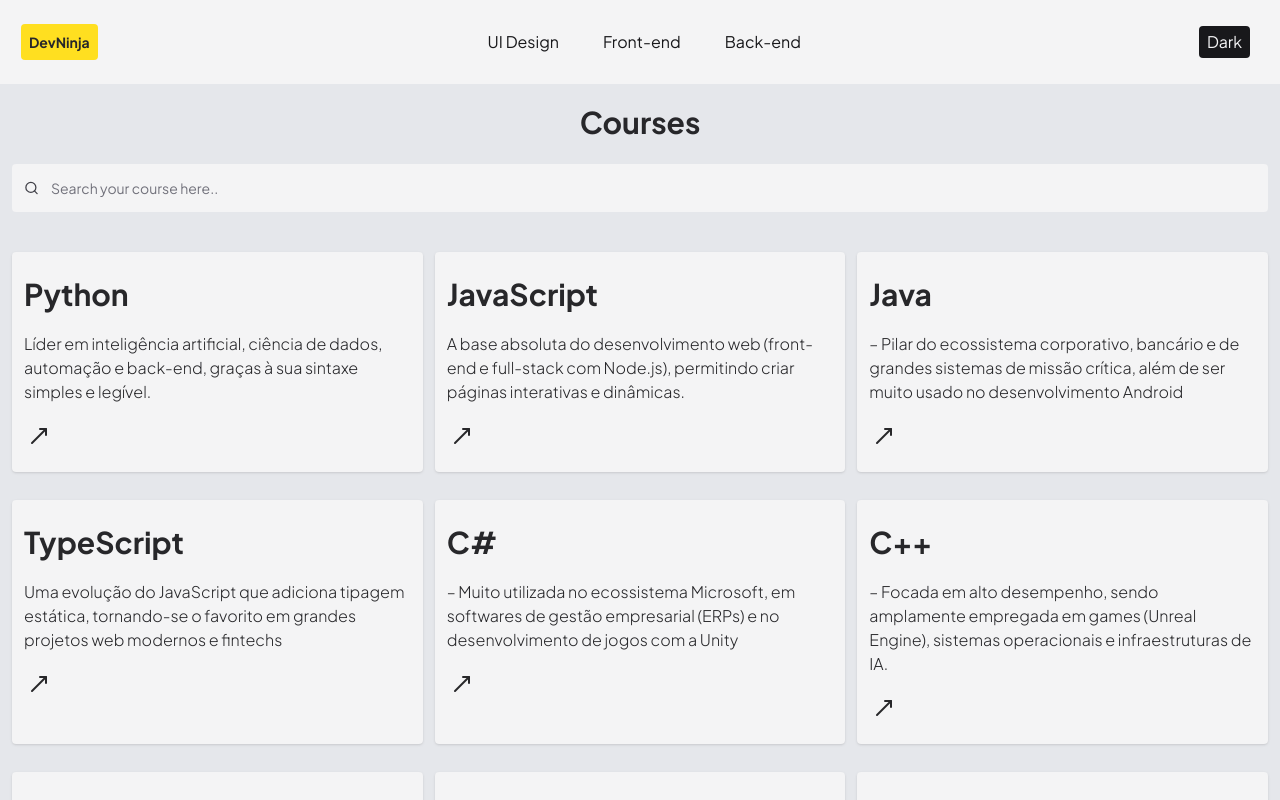
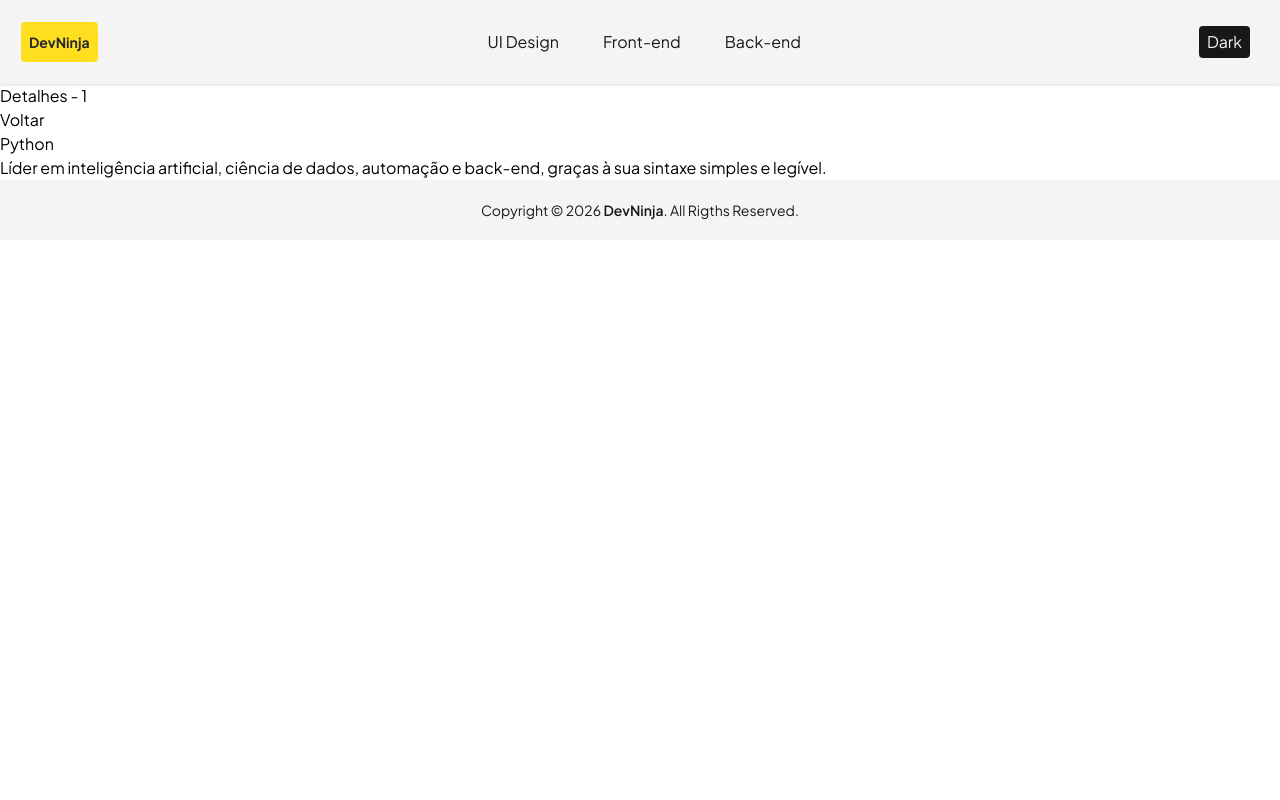
Before and after one commit to EduardoFelipe0231/DevNinja, a React (Vite) app: page /details/1 in a window 1280 px wide. Built offline with nearby package versions, Linux system fonts and the light colour scheme; a web font is replaced by a local one.

Commit message:
new routes

```diff
--- a/package.json
+++ b/package.json
@@ -15,6 +15,7 @@
     "prop-types": "^15.8.1",
     "react": "^18.3.1",
     "react-dom": "^18.3.1",
+    "react-router-dom": "^7.18.4",
     "tailwindcss": "^4.1.13"
   },
   "devDependencies": {
--- a/src/App.jsx
+++ b/src/App.jsx
@@ -1,60 +1,8 @@
-import Header from './components/Header'
-import Tecs from './components/Tecs'
-import Footer from './components/Footer'
-import {getTecs} from './data/tecs'
-import { Search } from 'lucide-react';
-import { useState } from 'react';
+import RoutesApp from "./routes"
 
 export default function App() {
 
-  const tecs = getTecs();
-
-  const [input, setInput] = useState("");
-
-  const handleChangeInput = (e) => {
-    setInput(e.target.value)
-  }
-
-
   return (
-      <div className='w-screen h-screen overflow-y-auto flex flex-col'>
-          <Header />
-          <main className='flex-1 bg-gray-200 flex flex-col dark:bg-zinc-900'>
-              <section className='container mx-auto py-5 flex flex-col px-3 min-h-screen'>
-                  <div className='flex flex-col items-center justify-between gap-6 '>
-                    <h1 className='text-3xl font-bold lg:text-3xl flex-1 dark:text-zinc-100 text-zinc-800'>Courses</h1>
-                    {/* search */}
-                    <div className='flex w-full items-center gap-3 rounded-sm bg-zinc-100 p-3 ring-zinc-700 text-zinc-700 dark:bg-zinc-800/95 dark:text-zinc-100'>
-                      <Search width={15} />
-                      <input
-                        type="text"
-                        placeholder='Search your course here..'
-                        className="flex-1 bg-transparent outline-none placeholder:text-zinc-500 text-sm dark:placeholder:text-zinc-400"
-                        onChange={handleChangeInput}
-                        value={input}
-                      />
-
-                    </div>
-                  </div>
-
-                  <div className='grid grid-cols-1 gap-3 md:grid-cols-2 lg:md:grid-cols-3 mt-6'>
-                    {/* componente */}
-                    {/* Filtro e mapa dos objetos */}
-                    {tecs.filter((item) => {
-                      if (input === ""){
-                          return console.log
-                      } else if (item.title.toLowerCase().includes(input.toLocaleLowerCase())) {
-                                return item
-                      }
-                    })
-                    .map((tec) => (
-                      <Tecs tec={tec} key={tec.id} />
-                    ))}
-                  </div>
-
-              </section>
-          </main>
-          <Footer />
-      </div>
+      <RoutesApp />
   )
 }
--- a/src/components/Header/index.jsx
+++ b/src/components/Header/index.jsx
@@ -1,5 +1,6 @@
 import { Menu, Moon, Sun, X } from "lucide-react";
 import { useState, useEffect } from "react";
+import { Link } from 'react-router-dom';
 
 const Header = () => {
 
@@ -32,7 +33,7 @@ const Header = () => {
         <header className="bg-zinc-100 shadow-sm w-full flex items-center px-5 border-2 border-l border-zinc-100 dark:bg-zinc-900/95 dark:border-none">
             <div className=" relative container mx-auto py-4 flex items-center justify-between">
                 <div className="bg-yellow-300 p-2 rounded-sm text-zinc-800">
-                    <h2 className="font-bold text-sm">DevNinja</h2>
+                    <Link to={'/'} className="font-bold text-sm">DevNinja</Link>
                 </div>
                 <nav className="text-zinc-900 dark:text-zinc-100">
                     <ul className="hidden items-center gap-5 lg:flex ">
--- a/src/components/Tecs/index.jsx
+++ b/src/components/Tecs/index.jsx
@@ -1,12 +1,18 @@
 import { MoveUpRight} from 'lucide-react'
+import { Link, useParams } from 'react-router-dom';
 
 const Tecs = ( { tec}) => {
+
+    const { id } = useParams();
+
     return(
         <article className='bg-zinc-100 py-6 px-3 mt-4 rounded-sm text-zinc-800 flex flex-col gap-5 shadow-sm dark:bg-zinc-800/95 dark:text-zinc-100'>
             <h2 className='text-2xl font-bold md:text-3xl lg:text-3xl'>{tec.title}</h2>
             <p className='font-light'>{tec.details}</p>
 
-            <MoveUpRight  width={30} hanging={30} className='cursor-pointer hover:text-yellow-300 transition-all' />
+            <Link to={`/details/${tec.id}`}>
+                <MoveUpRight  width={30} hanging={30} className='cursor-pointer hover:text-yellow-300 transition-all' />
+            </Link>
         </article>
     )
 }
--- a/src/data/tecs.js
+++ b/src/data/tecs.js
@@ -59,3 +59,7 @@ const tecs = [
 export function getTecs(){
     return tecs;
 }
+
+export  function getPersonById(id){
+  return tecs.find((a) => a.id === Number(id));
+}
--- /dev/null
+++ b/src/pages/details/index.jsx
@@ -0,0 +1,44 @@
+import { useEffect, useState} from "react";
+import { useParams, useNavigate } from "react-router-dom";
+import { getTecs, getPersonById } from "../../data/tecs";
+
+const Details = () => {
+
+    const {id} = useParams()
+
+    let navigate = useNavigate();
+
+    const handleBack = () => {
+        navigate('/')
+    }
+
+    const [details, setDetails] = useState("")
+
+
+    useEffect(() => {
+        const foundPerson = getPersonById(id);
+
+        if (!foundPerson) {
+            navigate("/error")
+            return;
+        }
+
+        setDetails(foundPerson)
+
+        return () => {
+            console.log("SAIU DO DETALHE...")
+        }
+    }, [id]);
+
+    return(
+        <>
+            <h1>Detalhes - {id}</h1>
+            <button onClick={handleBack}>Voltar</button>
+            <h1>{details.title}</h1>
+            <h2>{details.details}</h2>
+
+        </>
+    )
+}
+
+export default Details;
--- /dev/null
+++ b/src/pages/error/index.jsx
@@ -0,0 +1,5 @@
+const Error = () => {
+    return <h1>Ops.. página não encontrada</h1>
+}
+
+export default Error;
--- /dev/null
+++ b/src/pages/home/index.jsx
@@ -0,0 +1,58 @@
+import Tecs from '../../components/Tecs';
+import {getTecs} from '../../data/tecs';
+import { Search } from 'lucide-react';
+import { useState } from 'react';
+
+const Home = () => {
+    const tecs = getTecs();
+
+    const [input, setInput] = useState("");
+
+    const handleChangeInput = (e) => {
+        setInput(e.target.value)
+    }
+
+    return(
+        <div className='w-screen h-screen overflow-y-auto flex flex-col'>
+
+                <main className='flex-1 bg-gray-200 flex flex-col dark:bg-zinc-900'>
+                    <section className='container mx-auto py-5 flex flex-col px-3 min-h-screen'>
+                        <div className='flex flex-col items-center justify-between gap-6 '>
+                            <h1 className='text-3xl font-bold lg:text-3xl flex-1 dark:text-zinc-100 text-zinc-800'>Courses</h1>
+                            {/* search */}
+                            <div className='flex w-full items-center gap-3 rounded-sm bg-zinc-100 p-3 ring-zinc-700 text-zinc-700 dark:bg-zinc-800/95 dark:text-zinc-100'>
+                            <Search width={15} />
+                            <input
+                                type="text"
+                                placeholder='Search your course here..'
+                                className="flex-1 bg-transparent outline-none placeholder:text-zinc-500 text-sm dark:placeholder:text-zinc-400"
+                                onChange={handleChangeInput}
+                                value={input}
+                            />
+
+                            </div>
+                        </div>
+
+                        <div className='grid grid-cols-1 gap-3 md:grid-cols-2 lg:md:grid-cols-3 mt-6'>
+                            {/* componente */}
+                            {/* Filtro e mapa dos objetos */}
+                            {tecs.filter((item) => {
+                                if (input === ""){
+                                    return console.log
+                                } else if (item.title.toLowerCase().includes(input.toLocaleLowerCase())) {
+                                            return item
+                                }
+                            })
+                            .map((tec) => (
+                                <Tecs tec={tec} key={tec.id} />
+                            ))}
+                        </div>
+
+                    </section>
+                </main>
+
+        </div>
+    )
+}
+
+export default Home;
--- /dev/null
+++ b/src/routes.jsx
@@ -0,0 +1,22 @@
+import { BrowserRouter, Route, Routes } from "react-router-dom";
+
+import Header from './components/Header'
+import Footer from './components/Footer';
+import Home from "./pages/home";
+import Details from "./pages/details";
+import Error from './pages/error'
+
+export default function RoutesApp(){
+    return(
+        <BrowserRouter>
+            <Header />
+                <Routes>
+                    <Route path="/" element={<Home />}></Route>
+                    <Route path="/details/:id" element={<Details />}></Route>
+
+                    <Route path="*" element={<Error />}></Route>
+                </Routes>
+            <Footer />
+        </BrowserRouter>
+    )
+}
```
Also changed, not shown: 1 other file (tests, documents, lock files or other folders).
